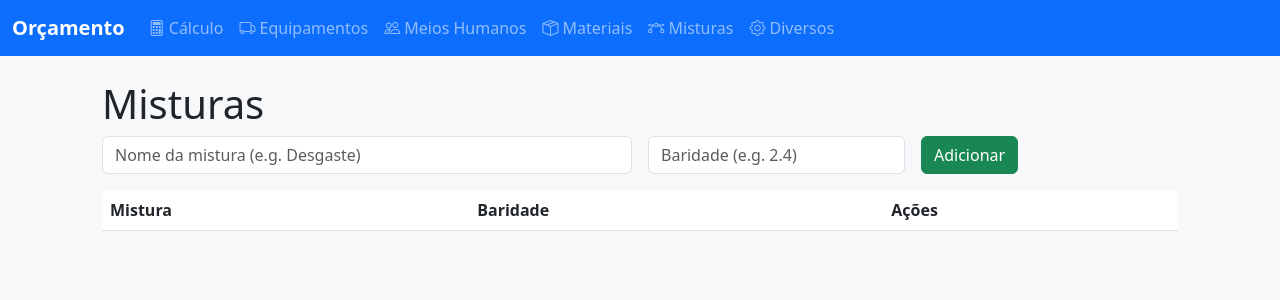
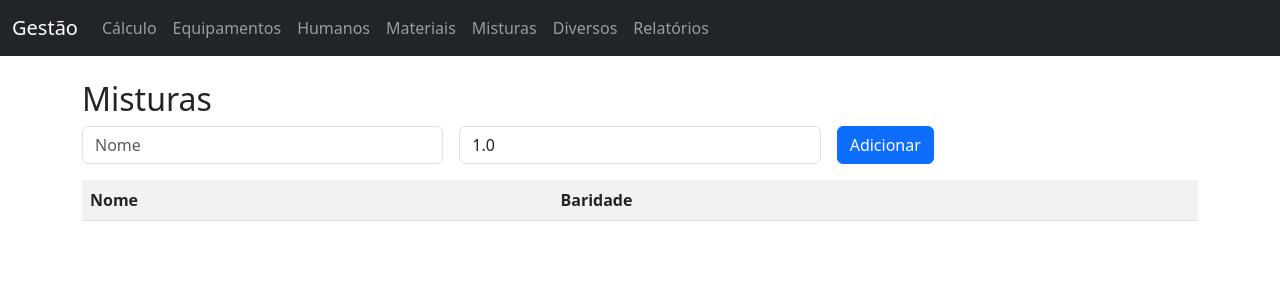
Before and after one commit to louiscarvalheiro-code/meu-sistema, a Flask app: page /misturas in a window 1280 px wide. Shown: the top 300 px of the page. Run offline with Flask 3, Linux system fonts and the light colour scheme; data comes from the database, SQL or seed files in the repository; data that the repository does not hold is empty.

Commit message:
Add files via upload

```diff
--- a/app.py
+++ b/app.py
@@ -1,335 +1,168 @@
-from flask import Flask, render_template, request, redirect, url_for, flash
+from flask import Flask, render_template, request, redirect, url_for
 from flask_sqlalchemy import SQLAlchemy
 import os
-from sqlalchemy import func
 
 app = Flask(__name__)
-app.secret_key = os.getenv('SECRET_KEY', 'uma-chave-secreta-local')
 
-# DATABASE: use DATABASE_URL (Postgres) in production, else use local SQLite
-db_url = os.getenv('DATABASE_URL')
-if db_url:
-    if db_url.startswith('postgres://'):
-        db_url = db_url.replace('postgres://', 'postgresql://', 1)
-    app.config['SQLALCHEMY_DATABASE_URI'] = db_url
-else:
-    app.config['SQLALCHEMY_DATABASE_URI'] = 'sqlite:///database.db'
+# Configuração do banco de dados
+app.config['SQLALCHEMY_DATABASE_URI'] = os.getenv('DATABASE_URL', 'sqlite:///data.db')
+if app.config['SQLALCHEMY_DATABASE_URI'].startswith("postgres://"):
+    app.config['SQLALCHEMY_DATABASE_URI'] = app.config['SQLALCHEMY_DATABASE_URI'].replace("postgres://", "postgresql://")
+app.config['SQLALCHEMY_TRACK_MODIFICATIONS'] = False
 
-app.config['SQLALCHEMY_TRACK_MODIFICATIONS'] = False
 db = SQLAlchemy(app)
 
-# ----- MODELS -----
+# ------------------ MODELOS ------------------
 class Equipamento(db.Model):
     id = db.Column(db.Integer, primary_key=True)
-    nome = db.Column(db.String(140), nullable=False)
-    custo = db.Column(db.Float, nullable=False, default=0.0)
-    quantidade = db.Column(db.Integer, nullable=False, default=1)
+    nome = db.Column(db.String(100), nullable=False)
+    preco_hora = db.Column(db.Float, nullable=False)
+    quantidade = db.Column(db.Integer, default=1)
+    ativo = db.Column(db.Boolean, default=True)
 
 class Humano(db.Model):
     id = db.Column(db.Integer, primary_key=True)
-    nome = db.Column(db.String(140), nullable=False)
-    custo = db.Column(db.Float, nullable=False, default=0.0)
-    quantidade = db.Column(db.Integer, nullable=False, default=1)
+    nome = db.Column(db.String(100), nullable=False)
+    preco_hora = db.Column(db.Float, nullable=False)
+    quantidade = db.Column(db.Integer, default=1)
 
 class Material(db.Model):
     id = db.Column(db.Integer, primary_key=True)
-    nome = db.Column(db.String(200), nullable=False)
-    preco = db.Column(db.Float, nullable=False, default=0.0)
-    transporte = db.Column(db.Float, nullable=False, default=0.0)
+    nome = db.Column(db.String(100), nullable=False)
+    preco = db.Column(db.Float, nullable=False)
+    transporte = db.Column(db.Float, nullable=True)
 
 class Mistura(db.Model):
     id = db.Column(db.Integer, primary_key=True)
-    nome = db.Column(db.String(140), nullable=False)
-    baridade = db.Column(db.Float, nullable=False, default=1.0)
+    nome = db.Column(db.String(100), nullable=False)
+    baridade = db.Column(db.Float, default=1.0)
 
-class MisturaMaterial(db.Model):
+class Diversos(db.Model):
     id = db.Column(db.Integer, primary_key=True)
-    mistura_id = db.Column(db.Integer, db.ForeignKey('mistura.id'), nullable=False)
-    material_id = db.Column(db.Integer, db.ForeignKey('material.id'), nullable=False)
-    percentagem = db.Column(db.Float, nullable=False, default=0.0)
-    mistura = db.relationship('Mistura', backref=db.backref('componentes', cascade='all, delete-orphan'))
-    material = db.relationship('Material')
+    custo_central = db.Column(db.Float, default=880.88)
+    custo_fabrico = db.Column(db.Float, default=11.01)
+    custo_camiao = db.Column(db.Float, default=48.56)
 
-class Diverso(db.Model):
-    id = db.Column(db.Integer, primary_key=True)
-    nome = db.Column(db.String(140), nullable=False, unique=True)
-    valor = db.Column(db.Float, nullable=False, default=0.0)
+# ------------------ ROTAS ------------------
+@app.before_request
+def init_db():
+    db.create_all()
+    if Diversos.query.first() is None:
+        d = Diversos()
+        db.session.add(d)
+        db.session.commit()
 
-# Ensure tables exist (simple approach)
-@app.before_request
-def create_tables():
-    db.create_all()
-    # ensure default Diversos exist
-    defaults = {
-        'Custo Central': 1500.0,
-        'Custo Fabrico': 11.0,
-        'Custo Camiao Hora': 50.0,
-        'Nciclos': 5.0
-    }
-    for name, val in defaults.items():
-        if not Diverso.query.filter_by(nome=name).first():
-            db.session.add(Diverso(nome=name, valor=val))
-    db.session.commit()
+@app.route('/')
+def index():
+    return redirect(url_for('calculo'))
 
-# ----- UTILITIES -----
-def total_percentagem_mistura(mistura_id):
-    total = db.session.query(func.coalesce(func.sum(MisturaMaterial.percentagem), 0.0)).filter_by(mistura_id=mistura_id).scalar()
-    return float(total or 0.0)
-
-def custo_mistura_por_ton(mistura_id):
-    custo = 0.0
-    comps = MisturaMaterial.query.filter_by(mistura_id=mistura_id).all()
-    for c in comps:
-        mat = c.material
-        if mat:
-            custo += (c.percentagem / 100.0) * (mat.preco + mat.transporte)
-    return round(custo, 6)
-
-# ----- ROUTES: CALCULO -----
-@app.route('/')
-@app.route('/calculo', methods=['GET', 'POST'])
-def calculo():
-    misturas = Mistura.query.order_by(Mistura.nome).all()
-    resultado = None
-    detalhe = None
-    if request.method == 'POST':
-        try:
-            mistura_id = int(request.form.get('mistura_id') or 0)
-            espessura = float(request.form.get('espessura') or 0)
-            producao = float(request.form.get('producao') or 1)
-            nc = float(request.form.get('nc') or 5)
-            dificuldade = int(request.form.get('dificuldade') or 1)
-            lucro = float(request.form.get('lucro') or 0)
-
-            # custos base
-            cc = Diverso.query.filter_by(nome='Custo Central').first().valor
-            cf = Diverso.query.filter_by(nome='Custo Fabrico').first().valor
-            ct = Diverso.query.filter_by(nome='Custo Camiao Hora').first().valor
-
-            # equipamentos e humanos multiplicados por 8
-            soma_equip = (db.session.query(func.coalesce(func.sum(Equipamento.custo * Equipamento.quantidade), 0)).scalar() or 0.0) * 8
-            soma_humanos = (db.session.query(func.coalesce(func.sum(Humano.custo * Humano.quantidade), 0)).scalar() or 0.0) * 8
-
-            custo_mistura = custo_mistura_por_ton(mistura_id) if mistura_id else 0.0
-
-            # fórmula
-            fixa_por_ton = (cc + soma_equip + soma_humanos) / (producao if producao > 0 else 1)
-            variavel_por_ton = cf + custo_mistura + (ct / (30.0 * (nc if nc > 0 else 5.0)))
-
-            mistura = Mistura.query.get(mistura_id) if mistura_id else None
-            bar = mistura.baridade if mistura else 1.0
-
-            custo_unitario_por_ton = (fixa_por_ton + variavel_por_ton) * bar
-            custo_unitario_final = custo_unitario_por_ton * espessura
-            preco_final = custo_unitario_final * (1 + lucro / 100.0)
-
-            resultado = round(preco_final, 4)
-            detalhe = {
-                'espessura': espessura,
-                'producao': producao,
-                'nc': nc,
-                'lucro': lucro,
-                'fixa_por_ton': round(fixa_por_ton, 4),
-                'variavel_por_ton': round(variavel_por_ton, 4),
-                'custo_mistura': round(custo_mistura, 4),
-                'baridade': bar,
-                'soma_equip': round(soma_equip, 4),
-                'soma_humanos': round(soma_humanos, 4)
-            }
-        except Exception as e:
-            flash(f'Erro no cálculo: {e}', 'danger')
-    return render_template('calculo.html', misturas=misturas, resultado=resultado, detalhe=detalhe)
-
-# ----- ROUTES: RELATORIO -----
-@app.route('/relatorio')
-def relatorio():
-    equipamentos = Equipamento.query.all()
-    humanos = Humano.query.all()
-    materiais = Material.query.all()
-    misturas = Mistura.query.all()
-    diversos = Diverso.query.all()
-    return render_template(
-        'relatorio.html',
-        equipamentos=equipamentos,
-        humanos=humanos,
-        materiais=materiais,
-        misturas=misturas,
-        diversos=diversos
-    )
-
-# ----- ROUTES: EQUIPAMENTOS -----
-@app.route('/equipamentos', methods=['GET', 'POST'])
+@app.route('/equipamentos', methods=['GET','POST'])
 def equipamentos():
     if request.method == 'POST':
-        nome = request.form.get('nome')
-        custo = float(request.form.get('custo') or 0)
-        quantidade = int(request.form.get('quantidade') or 1)
-        if nome:
-            db.session.add(Equipamento(nome=nome, custo=custo, quantidade=quantidade))
-            db.session.commit()
-            flash('Equipamento adicionado.', 'success')
+        nome = request.form['nome']
+        preco = float(request.form['preco'])
+        qtd = int(request.form['quantidade'])
+        eq = Equipamento(nome=nome, preco_hora=preco, quantidade=qtd)
+        db.session.add(eq)
+        db.session.commit()
         return redirect(url_for('equipamentos'))
-    lista = Equipamento.query.order_by(Equipamento.nome).all()
+    lista = Equipamento.query.all()
     return render_template('equipamentos.html', lista=lista)
 
-@app.route('/equipamentos/delete/<int:id>', methods=['POST'])
-def equipamentos_delete(id):
-    item = Equipamento.query.get_or_404(id)
-    db.session.delete(item)
-    db.session.commit()
-    flash('Equipamento removido.', 'warning')
-    return redirect(url_for('equipamentos'))
-
-# ----- ROUTES: HUMANOS -----
-@app.route('/humanos', methods=['GET', 'POST'])
+@app.route('/humanos', methods=['GET','POST'])
 def humanos():
     if request.method == 'POST':
-        nome = request.form.get('nome')
-        custo = float(request.form.get('custo') or 0)
-        quantidade = int(request.form.get('quantidade') or 1)
-        if nome:
-            db.session.add(Humano(nome=nome, custo=custo, quantidade=quantidade))
-            db.session.commit()
-            flash('Humano adicionado.', 'success')
+        nome = request.form['nome']
+        preco = float(request.form['preco'])
+        qtd = int(request.form['quantidade'])
+        h = Humano(nome=nome, preco_hora=preco, quantidade=qtd)
+        db.session.add(h)
+        db.session.commit()
         return redirect(url_for('humanos'))
-    lista = Humano.query.order_by(Humano.nome).all()
+    lista = Humano.query.all()
     return render_template('humanos.html', lista=lista)
 
-@app.route('/humanos/delete/<int:id>', methods=['POST'])
-def humanos_delete(id):
-    item = Humano.query.get_or_404(id)
-    db.session.delete(item)
-    db.session.commit()
-    flash('Humano removido.', 'warning')
-    return redirect(url_for('humanos'))
-
-# ----- ROUTES: MATERIAIS -----
-@app.route('/materiais', methods=['GET', 'POST'])
+@app.route('/materiais', methods=['GET','POST'])
 def materiais():
     if request.method == 'POST':
-        nome = request.form.get('nome')
-        preco = float(request.form.get('preco') or 0)
-        transporte = float(request.form.get('transporte') or 0)
-        if nome:
-            db.session.add(Material(nome=nome, preco=preco, transporte=transporte))
-            db.session.commit()
-            flash('Material adicionado.', 'success')
+        nome = request.form['nome']
+        preco = float(request.form['preco'])
+        transporte = float(request.form.get('transporte',0))
+        m = Material(nome=nome, preco=preco, transporte=transporte)
+        db.session.add(m)
+        db.session.commit()
         return redirect(url_for('materiais'))
-    lista = Material.query.order_by(Material.nome).all()
+    lista = Material.query.all()
     return render_template('materiais.html', lista=lista)
 
-@app.route('/materiais/delete/<int:id>', methods=['POST'])
-def materiais_delete(id):
-    item = Material.query.get_or_404(id)
-    db.session.delete(item)
-    db.session.commit()
-    flash('Material removido.', 'warning')
-    return redirect(url_for('materiais'))
-
-# ----- ROUTES: MISTURAS & COMPOSIÇÃO -----
-@app.route('/misturas', methods=['GET', 'POST'])
+@app.route('/misturas', methods=['GET','POST'])
 def misturas():
     if request.method == 'POST':
-        nome = request.form.get('nome')
-        bar = float(request.form.get('baridade') or 1.0)
-        if nome:
-            db.session.add(Mistura(nome=nome, baridade=bar))
-            db.session.commit()
-            flash('Mistura adicionada.', 'success')
+        nome = request.form['nome']
+        baridade = float(request.form.get('baridade',1))
+        m = Mistura(nome=nome, baridade=baridade)
+        db.session.add(m)
+        db.session.commit()
         return redirect(url_for('misturas'))
-    lista = Mistura.query.order_by(Mistura.nome).all()
+    lista = Mistura.query.all()
     return render_template('misturas.html', lista=lista)
 
-@app.route('/misturas/delete/<int:id>', methods=['POST'])
-def misturas_delete(id):
-    item = Mistura.query.get_or_404(id)
-    db.session.delete(item)
-    db.session.commit()
-    flash('Mistura removida.', 'warning')
-    return redirect(url_for('misturas'))
+@app.route('/diversos', methods=['GET','POST'])
+def diversos():
+    d = Diversos.query.first()
+    if request.method == 'POST':
+        d.custo_central = float(request.form['custo_central'])
+        d.custo_fabrico = float(request.form['custo_fabrico'])
+        d.custo_camiao = float(request.form['custo_camiao'])
+        db.session.commit()
+        return redirect(url_for('diversos'))
+    return render_template('diversos.html', d=d)
 
-@app.route('/misturas/<int:mistura_id>/composicao', methods=['GET', 'POST'])
-def misturas_composicao(mistura_id):
-    mistura = Mistura.query.get_or_404(mistura_id)
-    materiais = Material.query.order_by(Material.nome).all()
-    componentes = MisturaMaterial.query.filter_by(mistura_id=mistura_id).all()
+@app.route('/calculo', methods=['GET','POST'])
+def calculo():
+    misturas = Mistura.query.all()
+    d = Diversos.query.first()
+    resultado = None
+    dados = None
     if request.method == 'POST':
-        material_id = int(request.form.get('material_id') or 0)
-        percent = float(request.form.get('percentagem') or 0)
-        if material_id == 0:
-            flash('Selecione um material.', 'danger')
-            return redirect(url_for('misturas_composicao', mistura_id=mistura_id))
-        existing = MisturaMaterial.query.filter_by(mistura_id=mistura_id, material_id=material_id).first()
-        if existing:
-            flash('Material já existe na mistura. Edite a percentagem.', 'warning')
-            return redirect(url_for('misturas_composicao', mistura_id=mistura_id))
-        new_total = total_percentagem_mistura(mistura_id) + percent
-        if new_total > 100.0001:
-            flash(f'A soma das percentagens excede 100% (total atual: {new_total}%).', 'danger')
-            return redirect(url_for('misturas_composicao', mistura_id=mistura_id))
-        comp = MisturaMaterial(mistura_id=mistura_id, material_id=material_id, percentagem=percent)
-        db.session.add(comp)
-        db.session.commit()
-        flash('Componente adicionado.', 'success')
-        return redirect(url_for('misturas_composicao', mistura_id=mistura_id))
-    total_pct = total_percentagem_mistura(mistura_id)
-    custo_mist = custo_mistura_por_ton(mistura_id)
-    return render_template('misturas_composicao.html', mistura=mistura, materiais=materiais, componentes=componentes, total_pct=total_pct, custo_mist=custo_mist)
+        mistura_id = int(request.form['mistura'])
+        espessura = float(request.form['espessura'])
+        producao = float(request.form['producao'])
+        ciclos = float(request.form['ciclos'])
+        dificuldade = int(request.form['dificuldade'])
+        lucro = float(request.form['lucro'])/100
 
-@app.route('/misturas/<int:mistura_id>/composicao/edit/<int:comp_id>', methods=['POST'])
-def misturas_composicao_edit(mistura_id, comp_id):
-    comp = MisturaMaterial.query.get_or_404(comp_id)
-    nova = float(request.form.get('percentagem') or 0.0)
-    soma_outras = total_percentagem_mistura(mistura_id) - comp.percentagem
-    new_total = soma_outras + nova
-    if new_total > 100.0001:
-        flash(f'Não é possível definir {nova}%. Soma total = {new_total}% > 100%.', 'danger')
-        return redirect(url_for('misturas_composicao', mistura_id=mistura_id))
-    comp.percentagem = nova
-    db.session.commit()
-    flash('Percentagem atualizada.', 'success')
-    return redirect(url_for('misturas_composicao', mistura_id=mistura_id))
+        mistura = Mistura.query.get(mistura_id)
 
-@app.route('/misturas/<int:mistura_id>/composicao/delete/<int:comp_id>', methods=['POST'])
-def misturas_composicao_delete(mistura_id, comp_id):
-    comp = MisturaMaterial.query.get_or_404(comp_id)
-    db.session.delete(comp)
-    db.session.commit()
-    flash('Componente removido.', 'warning')
-    return redirect(url_for('misturas_composicao', mistura_id=mistura_id))
+        Ce = sum(eq.preco_hora * 8 * eq.quantidade for eq in Equipamento.query.filter_by(ativo=True).all())
+        Ch = sum(h.preco_hora * 8 * h.quantidade for h in Humano.query.all())
 
-# ----- ROUTES: DIVERSOS -----
-@app.route('/diversos', methods=['GET', 'POST'])
-def diversos():
-    if request.method == 'POST':
-        nome = request.form.get('nome')
-        valor = float(request.form.get('valor') or 0)
-        if nome:
-            item = Diverso(nome=nome, valor=valor)
-            db.session.add(item)
-            db.session.commit()
-            flash('Diverso adicionado.', 'success')
-        return redirect(url_for('diversos'))
-    lista = Diverso.query.order_by(Diverso.nome).all()
-    return render_template('diversos.html', lista=lista)
+        custo_total = ((d.custo_central + Ce + Ch) / producao) + (
+            (d.custo_fabrico + 0 + (d.custo_camiao/30)/ciclos)
+        )
+        custo_total = custo_total * mistura.baridade
+        custo_total = custo_total * (1+lucro)
+        custo_total = custo_total * espessura
 
-@app.route('/diversos/edit/<int:id>', methods=['GET','POST'])
-def diversos_edit(id):
-    item = Diverso.query.get_or_404(id)
-    if request.method == 'POST':
-        item.valor = float(request.form.get('valor') or 0)
-        db.session.commit()
-        flash('Valor atualizado.', 'success')
-        return redirect(url_for('diversos'))
-    return render_template('diversos_edit.html', item=item)
+        resultado = round(custo_total,2)
+        dados = {
+            'mistura': mistura.nome,
+            'espessura': espessura,
+            'producao': producao,
+            'ciclos': ciclos,
+            'lucro': lucro*100
+        }
 
-@app.route('/diversos/delete/<int:id>', methods=['POST'])
-def diversos_delete(id):
-    item = Diverso.query.get_or_404(id)
-    db.session.delete(item)
-    db.session.commit()
-    flash('Diverso removido.', 'warning')
-    return redirect(url_for('diversos'))
+    return render_template('calculo.html', misturas=misturas, d=d, resultado=resultado, dados=dados)
+
+@app.route('/relatorios')
+def relatorios():
+    eqs = Equipamento.query.all()
+    hs = Humano.query.all()
+    mats = Material.query.all()
+    mis = Mistura.query.all()
+    d = Diversos.query.first()
+    return render_template('relatorios.html', eqs=eqs, hs=hs, mats=mats, mis=mis, d=d)
 
 if __name__ == '__main__':
-    app.run(host='0.0.0.0', port=int(os.getenv('PORT', 10000)), debug=False)
+    app.run(debug=True)
--- a/requirements.txt
+++ b/requirements.txt
@@ -1,4 +1,4 @@
 flask
 flask_sqlalchemy
+gunicorn
 psycopg2-binary
-gunicorn
--- a/templates/base.html
+++ b/templates/base.html
@@ -1,46 +1,29 @@
-
 <!doctype html>
 <html lang="pt">
   <head>
     <meta charset="utf-8">
-    <meta name="viewport" content="width=device-width, initial-scale=1">
-    <title>Sistema de Gestão</title>
-    <link href="https://cdn.jsdelivr.net/npm/bootstrap@5.3.0/dist/css/bootstrap.min.css" rel="stylesheet">
-    <link href="https://cdn.jsdelivr.net/npm/bootstrap-icons@1.10.5/font/bootstrap-icons.css" rel="stylesheet">
-    <link href="{{ url_for('static', filename='style.css') }}" rel="stylesheet">
+    <title>Sistema Gestão</title>
+    <link rel="stylesheet" href="https://cdn.jsdelivr.net/npm/bootstrap@5.3.0/dist/css/bootstrap.min.css">
   </head>
   <body>
-    <nav class="navbar navbar-expand-lg navbar-dark bg-primary">
+    <nav class="navbar navbar-expand-lg navbar-dark bg-dark mb-4">
       <div class="container-fluid">
-        <a class="navbar-brand" href="{{ url_for('calculo') }}">Orçamento</a>
-        <button class="navbar-toggler" type="button" data-bs-toggle="collapse" data-bs-target="#navmenu">
-          <span class="navbar-toggler-icon"></span>
-        </button>
-        <div class="collapse navbar-collapse" id="navmenu">
+        <a class="navbar-brand" href="{{ url_for('calculo') }}">Gestão</a>
+        <div class="collapse navbar-collapse">
           <ul class="navbar-nav me-auto mb-2 mb-lg-0">
-            <li class="nav-item"><a class="nav-link" href="{{ url_for('calculo') }}"><i class="bi bi-calculator"></i> Cálculo</a></li>
-            <li class="nav-item"><a class="nav-link" href="{{ url_for('equipamentos') }}"><i class="bi bi-truck"></i> Equipamentos</a></li>
-            <li class="nav-item"><a class="nav-link" href="{{ url_for('humanos') }}"><i class="bi bi-people"></i> Meios Humanos</a></li>
-            <li class="nav-item"><a class="nav-link" href="{{ url_for('materiais') }}"><i class="bi bi-box-seam"></i> Materiais</a></li>
-            <li class="nav-item"><a class="nav-link" href="{{ url_for('misturas') }}"><i class="bi bi-bezier"></i> Misturas</a></li>
-            <li class="nav-item"><a class="nav-link" href="{{ url_for('diversos') }}"><i class="bi bi-gear"></i> Diversos</a></li>
+            <li class="nav-item"><a class="nav-link" href="{{ url_for('calculo') }}">Cálculo</a></li>
+            <li class="nav-item"><a class="nav-link" href="{{ url_for('equipamentos') }}">Equipamentos</a></li>
+            <li class="nav-item"><a class="nav-link" href="{{ url_for('humanos') }}">Humanos</a></li>
+            <li class="nav-item"><a class="nav-link" href="{{ url_for('materiais') }}">Materiais</a></li>
+            <li class="nav-item"><a class="nav-link" href="{{ url_for('misturas') }}">Misturas</a></li>
+            <li class="nav-item"><a class="nav-link" href="{{ url_for('diversos') }}">Diversos</a></li>
+            <li class="nav-item"><a class="nav-link" href="{{ url_for('relatorios') }}">Relatórios</a></li>
           </ul>
         </div>
       </div>
     </nav>
-    <div class="container my-4">
-      {% with messages = get_flashed_messages(with_categories=true) %}
-        {% if messages %}
-          {% for cat, msg in messages %}
-            <div class="alert alert-{{ cat }} alert-dismissible fade show" role="alert">
-              {{ msg }}
-              <button type="button" class="btn-close" data-bs-dismiss="alert"></button>
-            </div>
-          {% endfor %}
-        {% endif %}
-      {% endwith %}
+    <div class="container">
       {% block content %}{% endblock %}
     </div>
-    <script src="https://cdn.jsdelivr.net/npm/bootstrap@5.3.0/dist/js/bootstrap.bundle.min.js"></script>
   </body>
 </html>
--- a/templates/misturas.html
+++ b/templates/misturas.html
@@ -1,26 +1,11 @@
-
-{% extends 'base.html' %}
-{% block content %}
-<h1>Misturas</h1>
-<form method="POST" class="row g-3 mb-3">
-  <div class="col-md-6"><input name="nome" class="form-control" placeholder="Nome da mistura (e.g. Desgaste)" required></div>
-  <div class="col-md-3"><input name="baridade" class="form-control" placeholder="Baridade (e.g. 2.4)" required></div>
-  <div class="col-md-3"><button class="btn btn-success">Adicionar</button></div>
+{% extends 'base.html' %}{% block content %}
+<h2>Misturas</h2>
+<form method="post" class="row g-3 mb-3">
+  <div class="col"><input name="nome" class="form-control" placeholder="Nome"></div>
+  <div class="col"><input name="baridade" class="form-control" placeholder="Baridade" value="1.0"></div>
+  <div class="col"><button class="btn btn-primary">Adicionar</button></div>
 </form>
-<table class="table table-striped">
-  <thead><tr><th>Mistura</th><th>Baridade</th><th>Ações</th></tr></thead>
-  <tbody>
-    {% for it in lista %}
-      <tr>
-        <td>{{ it.nome }}</td><td>{{ it.baridade }}</td>
-        <td>
-          <a class="btn btn-sm btn-secondary" href="{{ url_for('misturas_composicao', mistura_id=it.id) }}">Composição</a>
-          <form method="POST" action="{{ url_for('misturas_delete', id=it.id) }}" style="display:inline">
-            <button class="btn btn-sm btn-danger">Remover</button>
-          </form>
-        </td>
-      </tr>
-    {% endfor %}
-  </tbody>
+<table class="table table-striped"><tr><th>Nome</th><th>Baridade</th></tr>
+{% for m in lista %}<tr><td>{{m.nome}}</td><td>{{m.baridade}}</td></tr>{% endfor %}
 </table>
 {% endblock %}
```
Also changed, not shown: templates/calculo.html (+15 -52 lines), templates/diversos.html (+7 -24 lines), templates/equipamentos.html (+9 -26 lines), templates/humanos.html (+9 -26 lines), templates/materiais.html (+9 -22 lines), templates/relatorios.html (+14 -1 lines), 1 other file.
